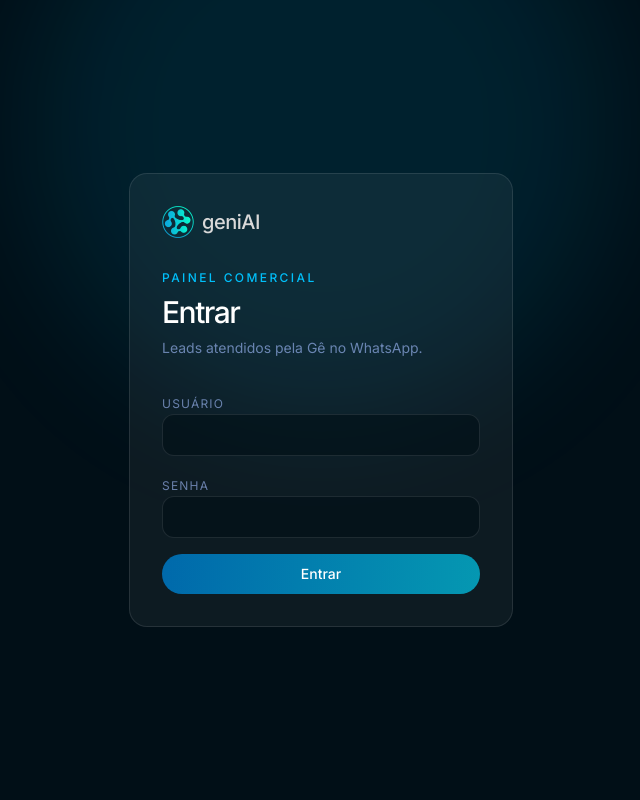
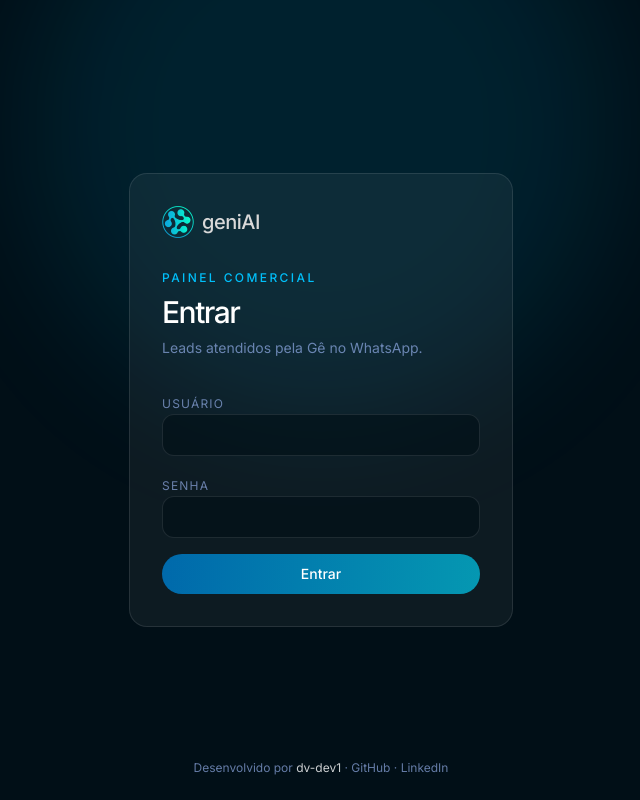
Before and after one commit to dv-dev1/geniai-agente, a Next.js app in the folder web/: page /login in a window 1280 px wide. Shown: the whole page, without its empty margins (319-959 px from the left). Built offline with nearby package versions, Linux system fonts and the light colour scheme.

Commit message:
feat(web): autoria no login, no rodapé do painel e no README

```diff
--- a/web/app/(painel)/layout.tsx
+++ b/web/app/(painel)/layout.tsx
@@ -1,5 +1,6 @@
 import Image from 'next/image'
 import Link from 'next/link'
+import { Autoria } from '../autoria.tsx'
 import { sair } from '../login/acoes.ts'
 import { AoVivo } from './ao-vivo.tsx'
 import { Menu } from './menu.tsx'
@@ -25,6 +26,9 @@ export default function LayoutPainel({ children }: { children: React.ReactNode }
         </nav>
       </header>
       <main className="mx-auto max-w-6xl px-4 py-8 sm:px-6">{children}</main>
+      <footer className="mx-auto max-w-6xl px-4 pb-8 sm:px-6">
+        <Autoria />
+      </footer>
     </>
   )
 }
--- /dev/null
+++ b/web/app/autoria.tsx
@@ -0,0 +1,27 @@
+import { Fragment } from 'react'
+
+const LINKS = [
+  ['GitHub', 'https://github.com/dv-dev1'],
+  ['LinkedIn', 'https://www.linkedin.com/in/dv-dev/'],
+] as const
+
+export function Autoria({ className = '' }: { className?: string }) {
+  return (
+    <p className={`text-xs text-suave ${className}`}>
+      Desenvolvido por <span className="text-white/80">dv-dev1</span>
+      {LINKS.map(([rotulo, href]) => (
+        <Fragment key={rotulo}>
+          {' · '}
+          <a
+            href={href}
+            target="_blank"
+            rel="noopener"
+            className="underline-offset-4 transition-colors duration-150 hover:text-white hover:underline"
+          >
+            {rotulo}
+          </a>
+        </Fragment>
+      ))}
+    </p>
+  )
+}
--- a/web/app/login/page.tsx
+++ b/web/app/login/page.tsx
@@ -1,6 +1,7 @@
 import type { Metadata } from 'next'
 import Image from 'next/image'
 import { destinoSeguro } from '@/lib/sessao.ts'
+import { Autoria } from '../autoria.tsx'
 import { Formulario } from './formulario.tsx'
 
 export const metadata: Metadata = { title: 'Entrar' }
@@ -22,6 +23,7 @@ export default async function Login({ searchParams }: { searchParams: Promise<{
         </header>
         <Formulario de={destinoSeguro(de)} />
       </section>
+      <Autoria className="absolute inset-x-0 bottom-6 text-center" />
     </main>
   )
 }
```
Also changed, not shown: 1 other file (tests, documents, lock files or other folders).
